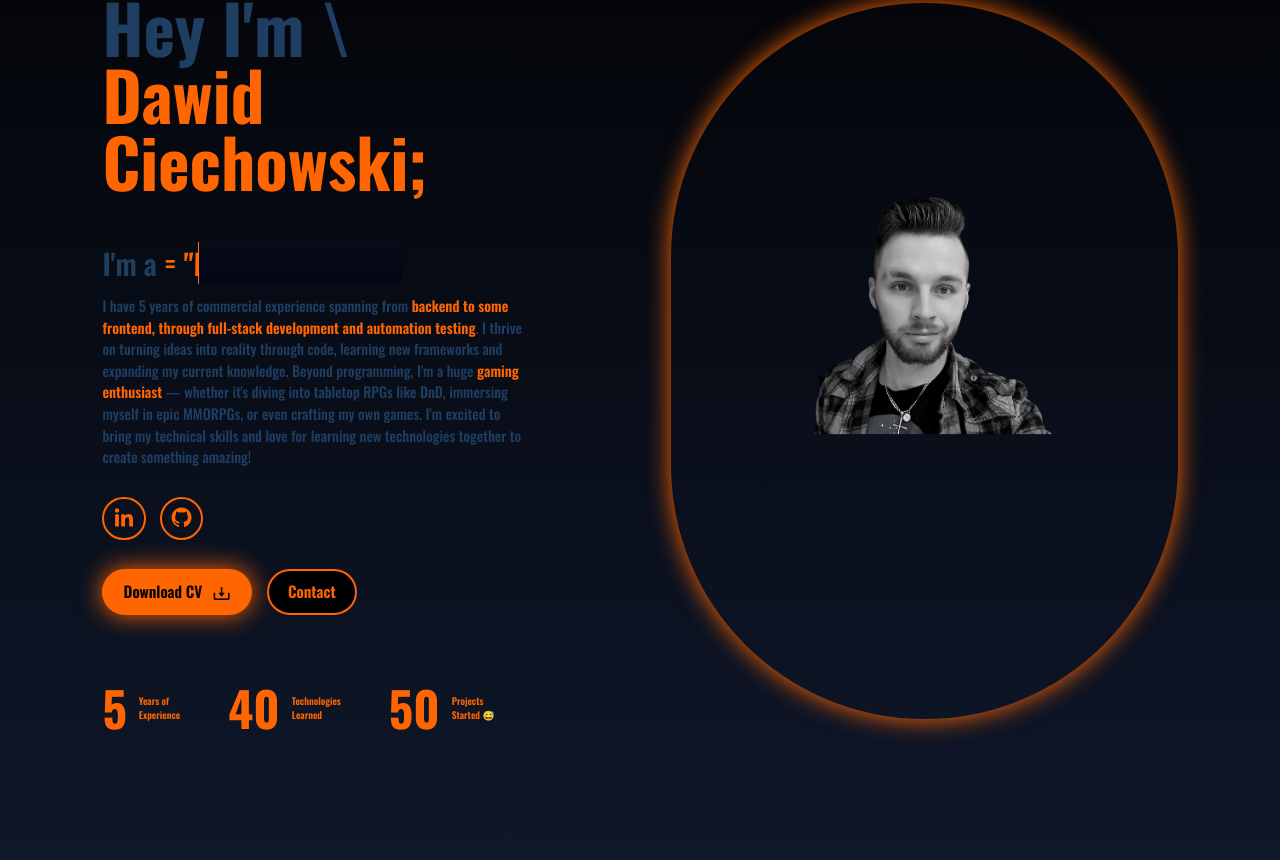
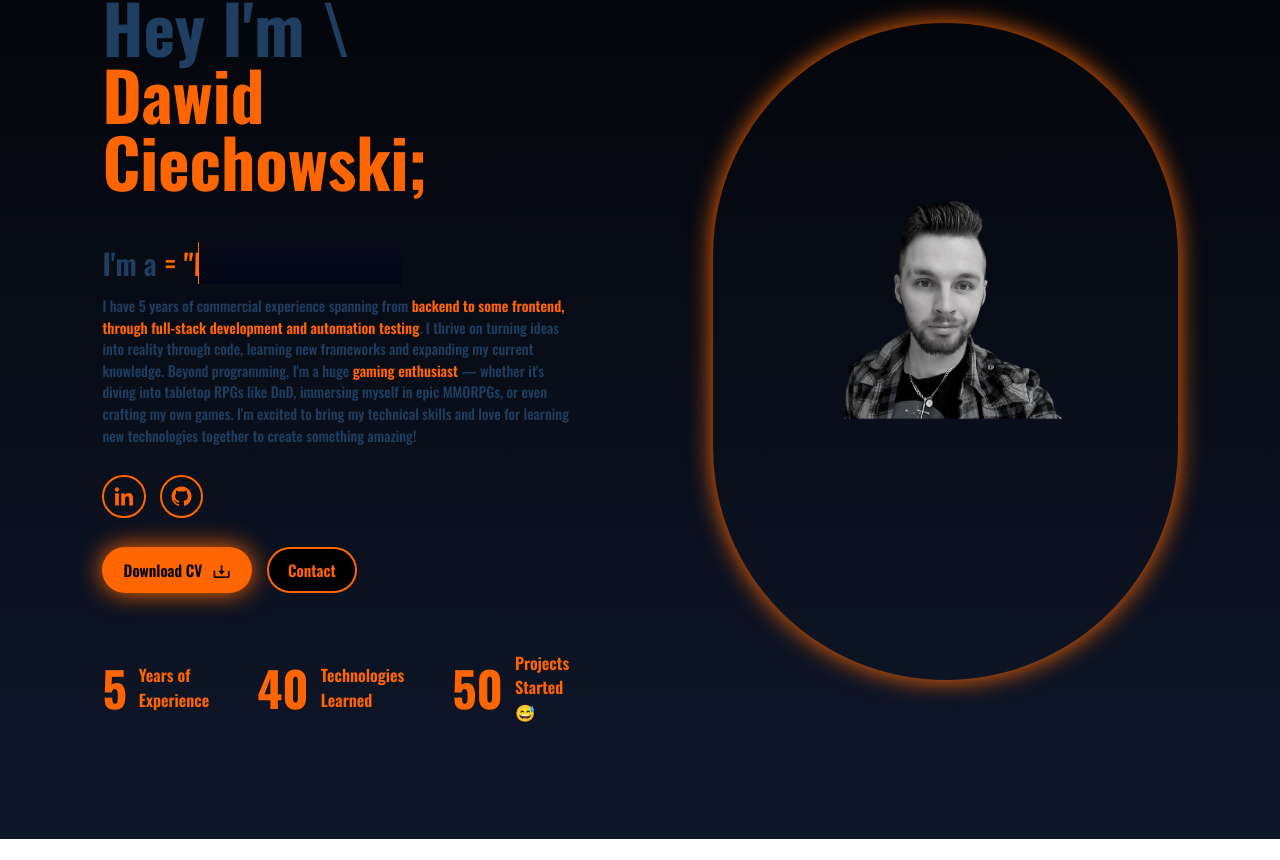
Before and after one commit to DawidCiechowski/personal-portfolio, a Next.js app: page / in a window 1280 px wide. Shown: the part 281-1141 px from the top of the page. After the commit the page ends 1120 px from the top, so only its background shows below. Built offline with nearby package versions, Linux system fonts and the light colour scheme.

Commit message:
:bug: Bugfix. Missing space in Facts style

```diff
--- a/src/components/Facts.tsx
+++ b/src/components/Facts.tsx
@@ -10,7 +10,7 @@ interface FactsProps {
 
 const Fact: React.FC<FactsProps> = ({ value, children }) => {
   return (
-    <div className="tw-flex tw-items-center tw-gap-1 tw-text-[1.1rem]lg:tw-text-[1.7rem] tw-font-semibold tw-text-main-color">
+    <div className="tw-flex tw-items-center tw-gap-1 tw-text-[1.1rem] md:tw-text-[1.7rem] tw-font-semibold tw-text-main-color">
       <CountUp end={value} duration={3} delay={2} className="tw-border-b-3px tw-border-solid tw-text-[4rem] lg:tw-text-[5rem] tw-font-bold tw-pr-4 tw-pt-[-2rem]" />
       {children}
     </div>
```
